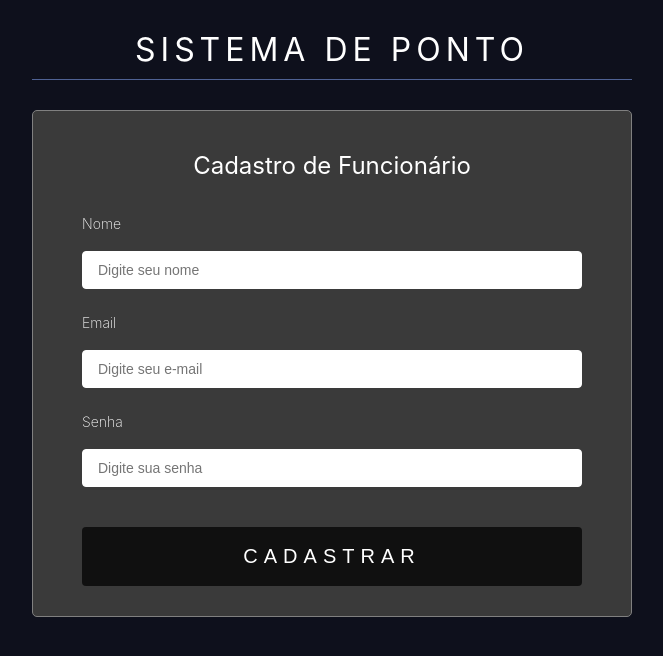
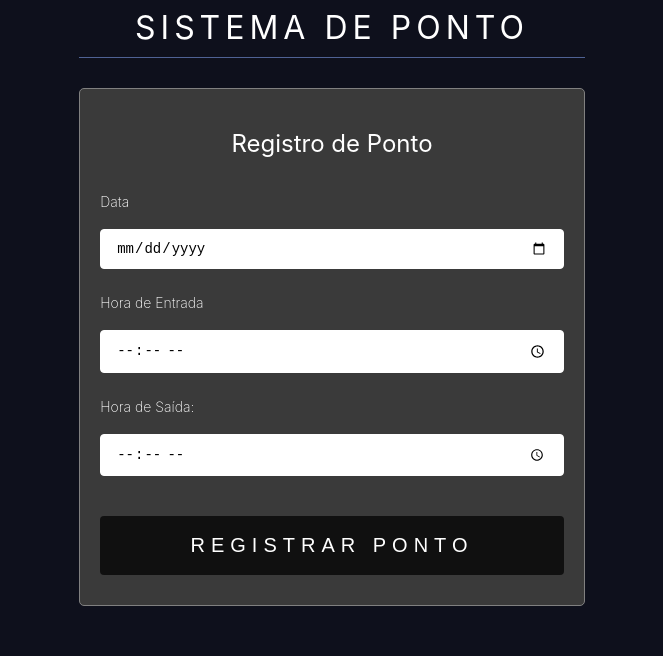
Before and after one commit to lucaspassos858/java-spring-boot-sistema-de-ponto, a React (Create React App) app in the folder sistema-de-pontos/: page /clocking in a window 1280 px wide. Shown: the top 656 px of the page, without its empty margins (308-971 px from the left). Built offline with nearby package versions, Linux system fonts and the light colour scheme.

Commit message:
Criação de rotas e arquivo api para lidar com requisições

```diff
--- a/sistema-de-pontos/src/App.js
+++ b/sistema-de-pontos/src/App.js
@@ -1,24 +1,11 @@
-import React, { Component } from 'react';
-import PointForm from './components/ClockingForm';
-import Register from './components/Register';
+import React from 'react';
+import Routes from './Routes';
 import "./styles.css";
-class App extends Component {
-  render() {
-    const isLoggedIn = false;
-    const renderCondition = () => {
-        if(isLoggedIn){
-            return <PointForm/>
-        } else{
-            return <Register />
-        }
-    }
 
+function App() {
     return (
-      <div className="App">
-        {renderCondition()}
-      </div>
+      <Routes />
     );
-  }
 }
 
 export default App;
--- /dev/null
+++ b/sistema-de-pontos/src/Routes.js
@@ -0,0 +1,16 @@
+import React from 'react';
+import { BrowserRouter, Route, Switch } from 'react-router-dom';
+
+import Register from './components/Register';
+import ClockingForm from './components/ClockingForm';
+
+export default function Routes(){
+    return (
+        <BrowserRouter>
+            <Switch>
+                <Route path="/" exact component={Register} />
+                <Route path="/clocking" component={ClockingForm} />
+            </Switch>
+        </BrowserRouter>
+    )
+}
--- /dev/null
+++ b/sistema-de-pontos/src/api.js
@@ -0,0 +1,8 @@
+import axios from 'axios';
+
+const api = axios.create({
+    baseURL: 'http://localhost:8080'
+
+});
+
+export default api;
--- a/sistema-de-pontos/src/components/Register.js
+++ b/sistema-de-pontos/src/components/Register.js
@@ -1,8 +1,11 @@
 import React from "react";
 import { useForm } from "react-hook-form";
-import axios from 'axios';
+import { useHistory } from "react-router-dom";
+import api from '../api';
 
 function Register() {
+  const history = useHistory();
+
   const {
       register,
       handleSubmit
@@ -10,18 +13,20 @@ function Register() {
 
   const onSubmit = (data) => {
     const person = {
-        name: data.name,
+        nome: data.nome,
         email: data.email,
-        password: data.password,
+        senha: data.senha,
     }
 
     console.log('person => ' + JSON.stringify(person));
 
-    axios.post(`https://jsonplaceholder.typicode.com/users`, { person })
+    api.post(`/user`, { person })
     .then(res => {
         console.log(res.data);
+        history.replace("/clocking");
     });
   };
+
   return (
     <div id="wrapper">
       <div>
@@ -32,11 +37,11 @@ function Register() {
 
         <form onSubmit={handleSubmit(onSubmit)}>
           <label> Nome </label>
-          <input {...register("name")} placeholder="Digite seu nome" required/>
+          <input {...register("nome")} placeholder="Digite seu nome" required/>
           <label> Email </label>
           <input {...register("email")} type="email" placeholder="Digite seu e-mail" required/>
           <label> Senha </label>
-          <input {...register("password")} type="password" placeholder="Digite sua senha" required/>
+          <input {...register("senha")} type="password" placeholder="Digite sua senha" required/>
           <input type="submit" value="Cadastrar"/>
         </form>
       </div>
--- a/sistema-de-pontos/src/styles.css
+++ b/sistema-de-pontos/src/styles.css
@@ -138,7 +138,8 @@ button {
 }
 
 #wrapper {
-  margin-top:30px;
+  width: 40%;
+  margin:0 auto;
 }
 
 #container {
```
Lines whose indentation alone changed are shown as unchanged.
